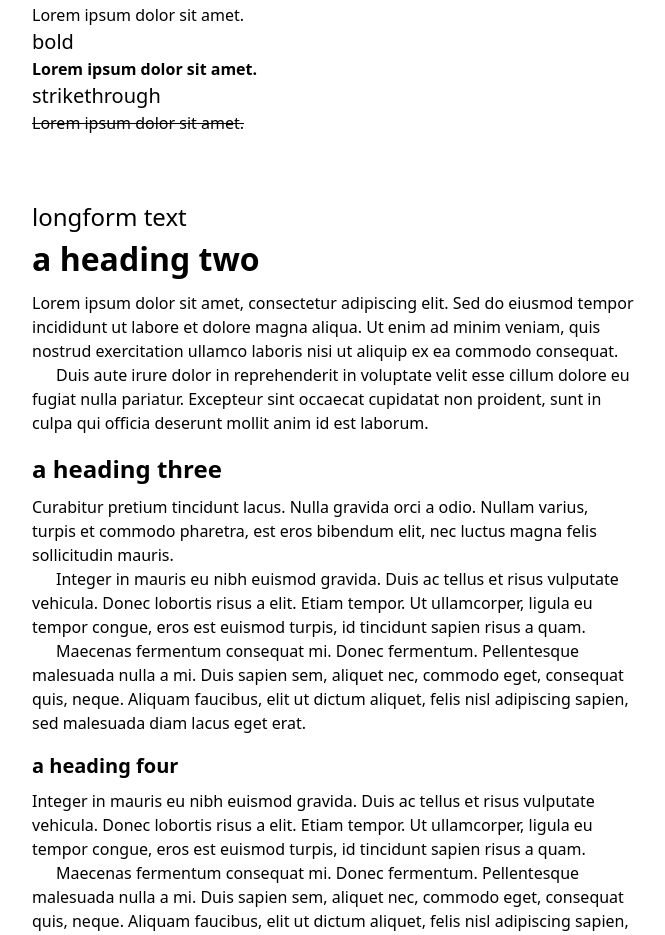
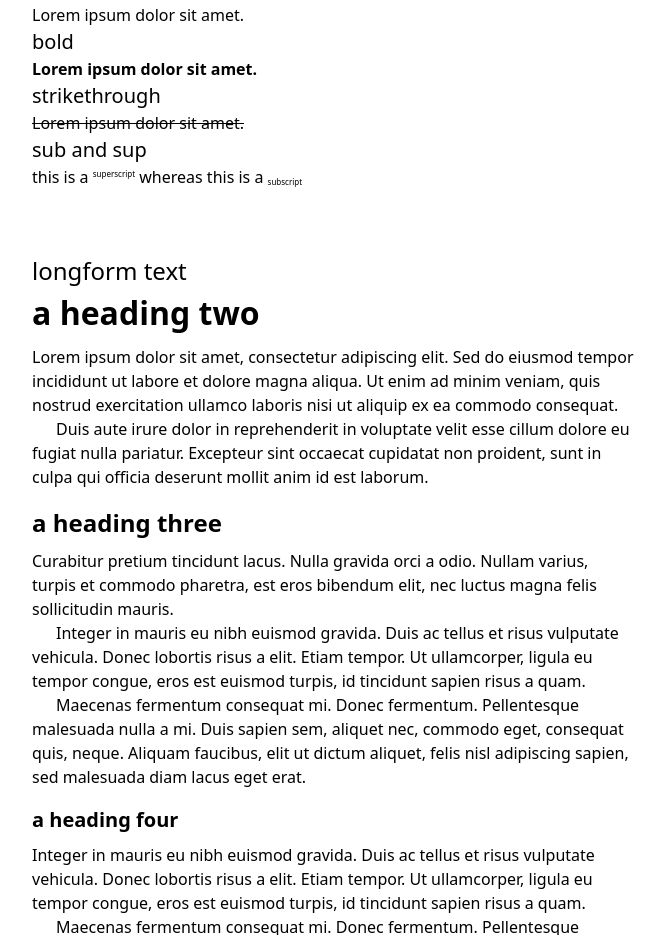
Before and after one commit to homosaur/dragonfly, a website: page src/html.html in a window 1280 px wide. Shown: the part 9437-10372 px from the top of the page, without its empty margins (32-697 px from the left). Drawn offline with nearby package versions, Linux system fonts and the light colour scheme; files that its build step writes are made by us from their sources.

Commit message:
add subscript and superscript
Signed-off-by: P. Edmon Graham <paul@edmon.zip>

```diff
--- a/src/html.html
+++ b/src/html.html
@@ -320,6 +320,8 @@
                     <p class="b">Lorem ipsum dolor sit amet.</p>
                     <h4 class="f4">strikethrough</h4>
                     <p class="st">Lorem ipsum dolor sit amet.</p>
+                    <h4 class="f4">sub and sup</h4>
+                    <p>this is a <sup>superscript</sup> whereas this is a <sub>subscript</sub></p>
                 </div>
                 <h3 class="f5 pt5">longform text</h3>
                 <div class="longform-text m">
--- a/src/type/_text-elements.css
+++ b/src/type/_text-elements.css
@@ -19,3 +19,18 @@ b, strong {
 i, em {
     font-style: italic;
 }
+
+sub, sup {
+    position: relative;
+    font-size: 0.5em;
+    line-height: 0;
+    vertical-align: baseline;
+}
+
+sup {
+    top: -0.75em;
+}
+
+sub {
+    bottom: -0.25em;
+}
```
